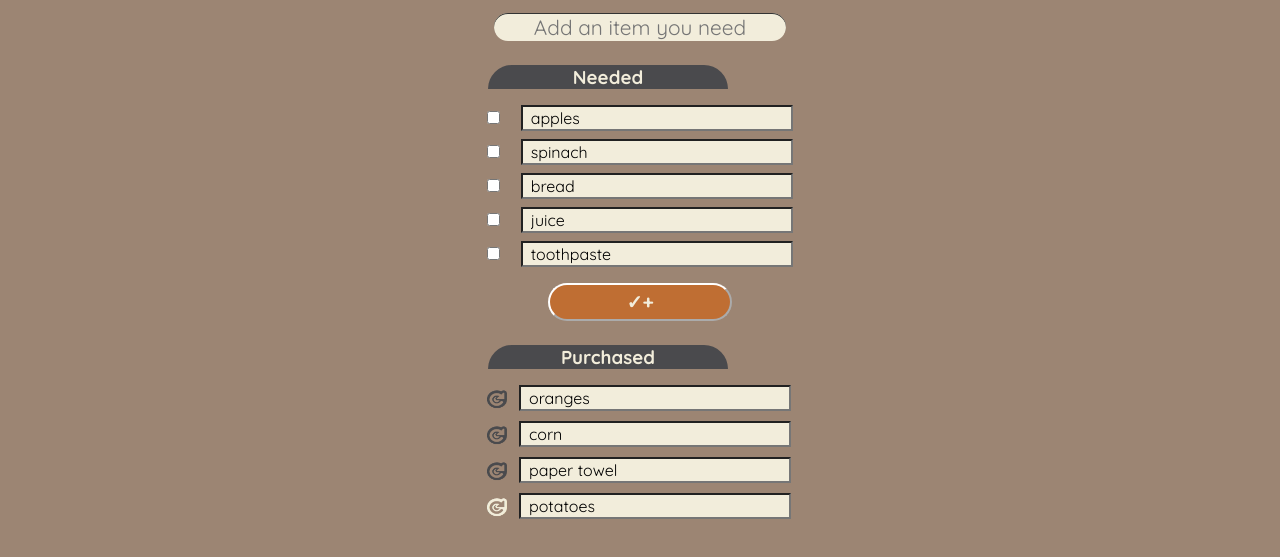
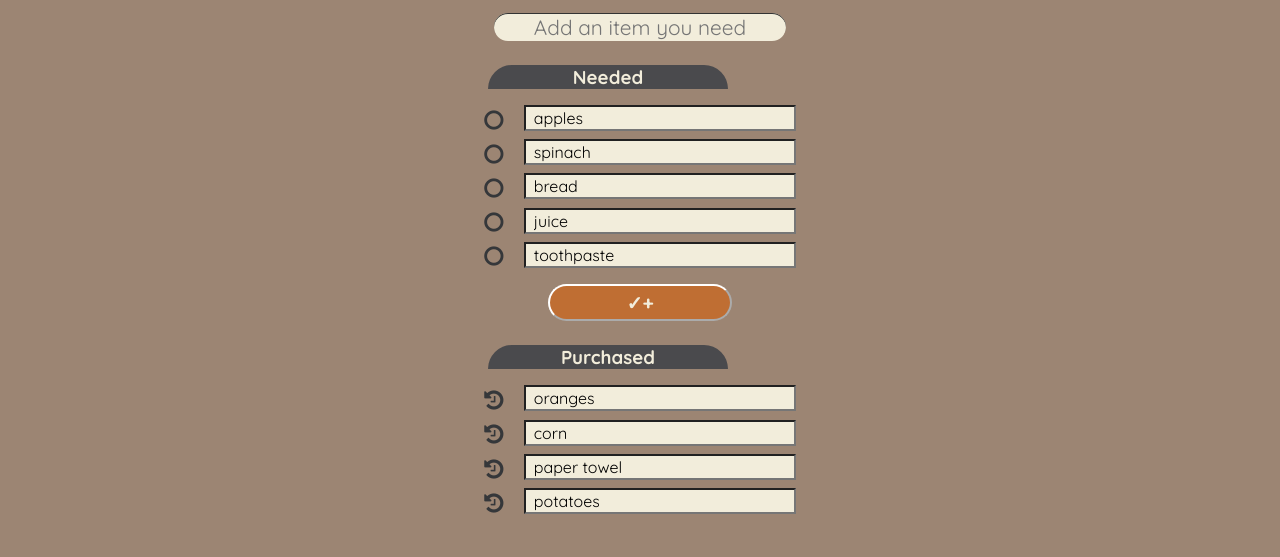
Before and after one commit to michael4reynolds/shopping-list-app, a plain HTML site: page index.html in a window 1280 px wide. Shown: the part 71-628 px from the top of the page. Drawn offline with nearby package versions, Linux system fonts and the light colour scheme.

Commit message:
use font-awesome icons. closes #8

```diff
--- a/css/styles.css
+++ b/css/styles.css
@@ -46,7 +46,7 @@ img[alt=logo] {
 }
 
 .tagline {
-    color: #333;
+    color: #35373A;
     width: 172px;
 }
 
@@ -113,20 +113,25 @@ form input {
     filter: none;
 }
 
-.itemrow .item.checked {
-    filter: hue-rotate(120deg);
-    -webkit-filter: hue-rotate(120deg);
+.itemrow .fa {
+    color: #35373A;
+    cursor: pointer;
+    font-size: 1.4em;
+    vertical-align: middle;
 }
 
-.purchased .item {
-    margin-left: .45em;
+.fa:hover {
+    font-size: 1.45em;
+    text-shadow: 1px 1px 1px #F2EDDB;
 }
 
-.itemrow input[type=image] {
-    width: 1.75em;
-    height: 1.75em;
-    margin-left: -.6em;
-    vertical-align: top;
+.fa:active {
+    color: #BF6E33;
+}
+
+.itemrow .item.checked {
+    -webkit-filter: hue-rotate(120deg);
+    filter: hue-rotate(120deg);
 }
 
 .add {
--- a/index.html
+++ b/index.html
@@ -6,6 +6,7 @@
   <meta name="viewport" content="width=device-width, initial-scale=1">
   <title>Shopping List✓</title>
   <link href="https://fonts.googleapis.com/css?family=Quicksand:400,700|EB+Garamond" rel="stylesheet" type="text/css">
+  <link href="https://maxcdn.bootstrapcdn.com/font-awesome/4.6.1/css/font-awesome.min.css" rel="stylesheet">
   <link rel="stylesheet" type="text/css" href="css/normalize.css">
   <link rel="stylesheet" type="text/css" href="css/styles.css">
 </head>
@@ -32,23 +33,23 @@
       </div>
       <ul>
         <li class="itemrow">
-          <input type="checkbox" name="item1a">
+          <i class="fa fa-circle-o" aria-hidden="true"></i>
           <input type="text" name="item1b" value="apples" class="item">
         </li>
         <li class="itemrow">
-          <input type="checkbox" name="item1a">
+          <i class="fa fa-circle-o" aria-hidden="true"></i>
           <input type="text" name="item1b" value="spinach" class="item">
         </li>
         <li class="itemrow">
-          <input type="checkbox" name="item1a">
+          <i class="fa fa-circle-o" aria-hidden="true"></i>
           <input type="text" name="item1b" value="bread" class="item">
         </li>
         <li class="itemrow">
-          <input type="checkbox" name="item1a">
+          <i class="fa fa-circle-o" aria-hidden="true"></i>
           <input type="text" name="item1b" value="juice" class="item">
         </li>
         <li class="itemrow">
-          <input type="checkbox" name="item1a">
+          <i class="fa fa-circle-o" aria-hidden="true"></i>
           <input type="text" name="item1b" value="toothpaste" class="item">
         </li>
       </ul>
@@ -60,19 +61,19 @@
       </div>
       <ul>
         <li class="itemrow">
-          <input type="image" src="images/refresh.png" alt="Buy again">
+          <i class="fa fa-history" aria-hidden="true"></i>
           <input type="text" name="item1b" value="oranges" class="item">
         </li>
         <li class="itemrow">
-          <input type="image" src="images/refresh.png" alt="Buy again">
+          <i class="fa fa-history" aria-hidden="true"></i>
           <input type="text" name="item1b" value="corn" class="item">
         </li>
         <li class="itemrow">
-          <input type="image" src="images/refresh.png" alt="Buy again">
+          <i class="fa fa-history" aria-hidden="true"></i>
           <input type="text" name="item1b" value="paper towel" class="item">
         </li>
         <li class="itemrow">
-          <input type="image" src="images/refresh2.png" alt="Buy again">
+          <i class="fa fa-history" aria-hidden="true"></i>
           <input type="text" name="item1b" value="potatoes" class="item">
         </li>
       </ul>
--- a/js/app.js
+++ b/js/app.js
@@ -4,7 +4,7 @@ $(document).ready(function () {
       let item = $(this).val()
       $('.needed ul').append(`
         <li class="itemrow">
-          <input type="checkbox" name="item_a">
+          <i class="fa fa-circle-o" aria-hidden="true"></i>
           <input type="text" name="item_b" value="${item}" class="item">
         </li>`)
       e.preventDefault()
@@ -12,7 +12,10 @@ $(document).ready(function () {
     }
   })
 
-  $('.needed input[type=checkbox]').on('click', function () {
+  $('.needed').on('click', '.fa', function () {
+    $(this).toggleClass('checked')
+    $(this).toggleClass('fa-circle-o')
+    $(this).toggleClass('fa-check-circle-o')
     $(this).next().toggleClass('checked')
   })
 
@@ -20,13 +23,11 @@ $(document).ready(function () {
     $('.item.checked').each(function () {
       var html = `
         <li class='itemrow'>
-          <input type='image' src='images/refresh.png' alt='Buy again'>
+          <i class="fa fa-history" aria-hidden="true"></i>
           <input type='text' value='${$(this).val()}' class='item' readonly>
         </li>`
       $('.purchased ul').prepend(html)
       $(this).parent().remove()
     })
   })
-
-
 })
```
